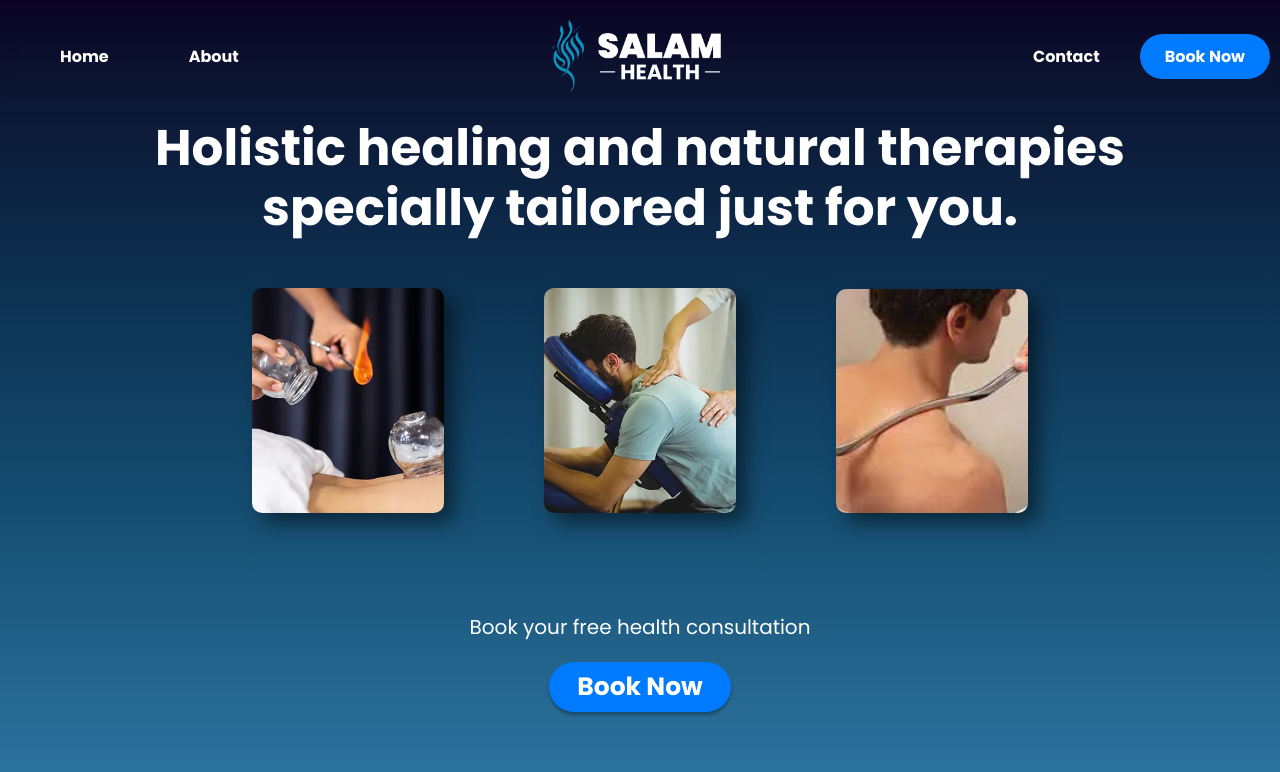
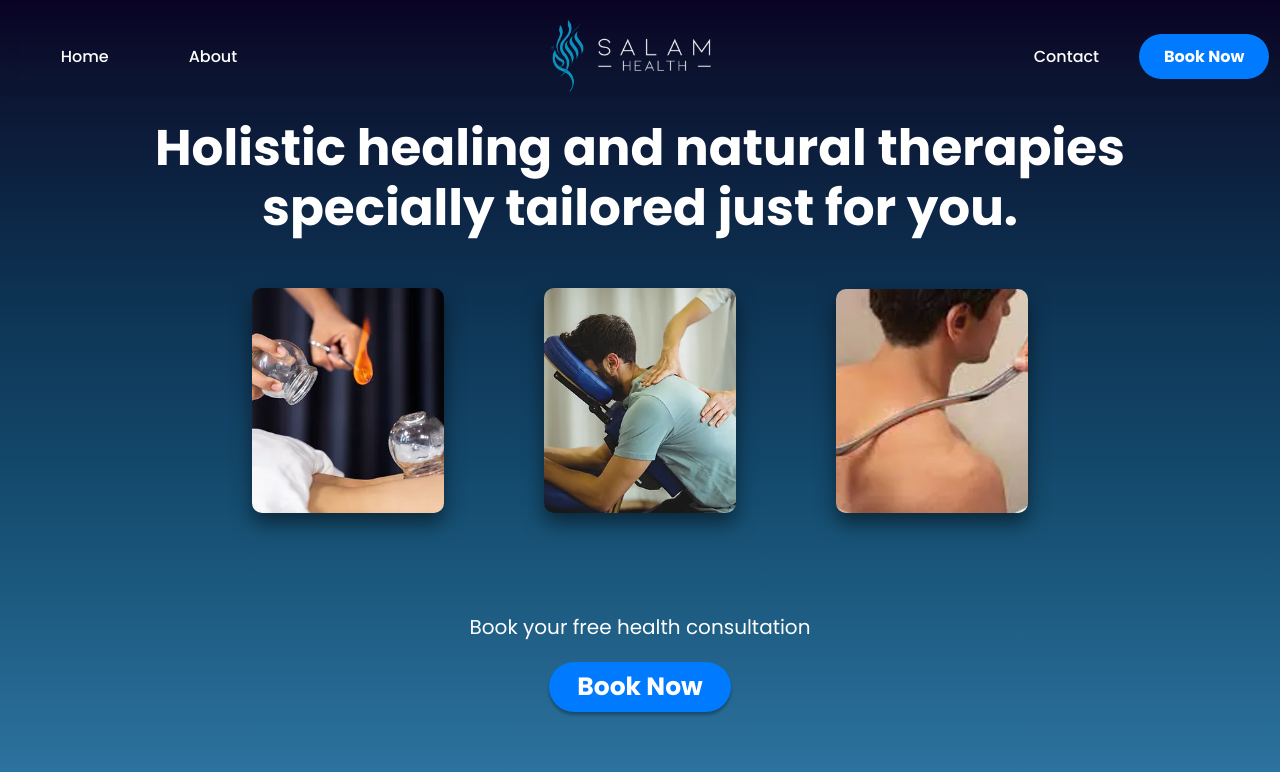
Before and after one commit to ayazb7/salam-health, a React (Create React App) app in the folder salam-health/: page / in a window 1280 px wide. Shown: the top 772 px of the page. Built offline with nearby package versions, Linux system fonts and the light colour scheme.

Commit message:
logo changes

```diff
--- a/salam-health/src/App.css
+++ b/salam-health/src/App.css
@@ -107,7 +107,7 @@ body {
 /* Targets links inside nav-item-left and nav-item-right specifically */
 .nav-item-left a, .nav-item-right a {
   color: white;
-  font-weight: bold;
+  font-weight: 500;
   text-decoration: none;
   margin: 0 40px; /* Adjusts spacing between the items */
   padding: 10px 0;
@@ -266,7 +266,7 @@ body {
   width: 15%;
   border-radius: 10px;
   margin: 0 50px;
-  box-shadow: 10px 10px 20px 0px rgba(0, 0, 0, 0.5); /* Example shadow */
+  box-shadow: 0px 10px 20px 0px rgba(0, 0, 0, 0.5); /* Example shadow */
 }
 
 
--- a/salam-health/src/App.js
+++ b/salam-health/src/App.js
@@ -3,7 +3,7 @@ import { BrowserRouter as Router, Route, Link, Routes } from 'react-router-dom';
 import Home from './components/Home';
 import About from './components/About';
 import Contact from './components/Contact';
-import LogoImage from './images/Logo3.png';
+import LogoImage from './images/logo-with-text.png';
 import './App.css';
 
 function App() {
```
Also changed, not shown: salam-health/src/images/logo-with-text.png (added).
